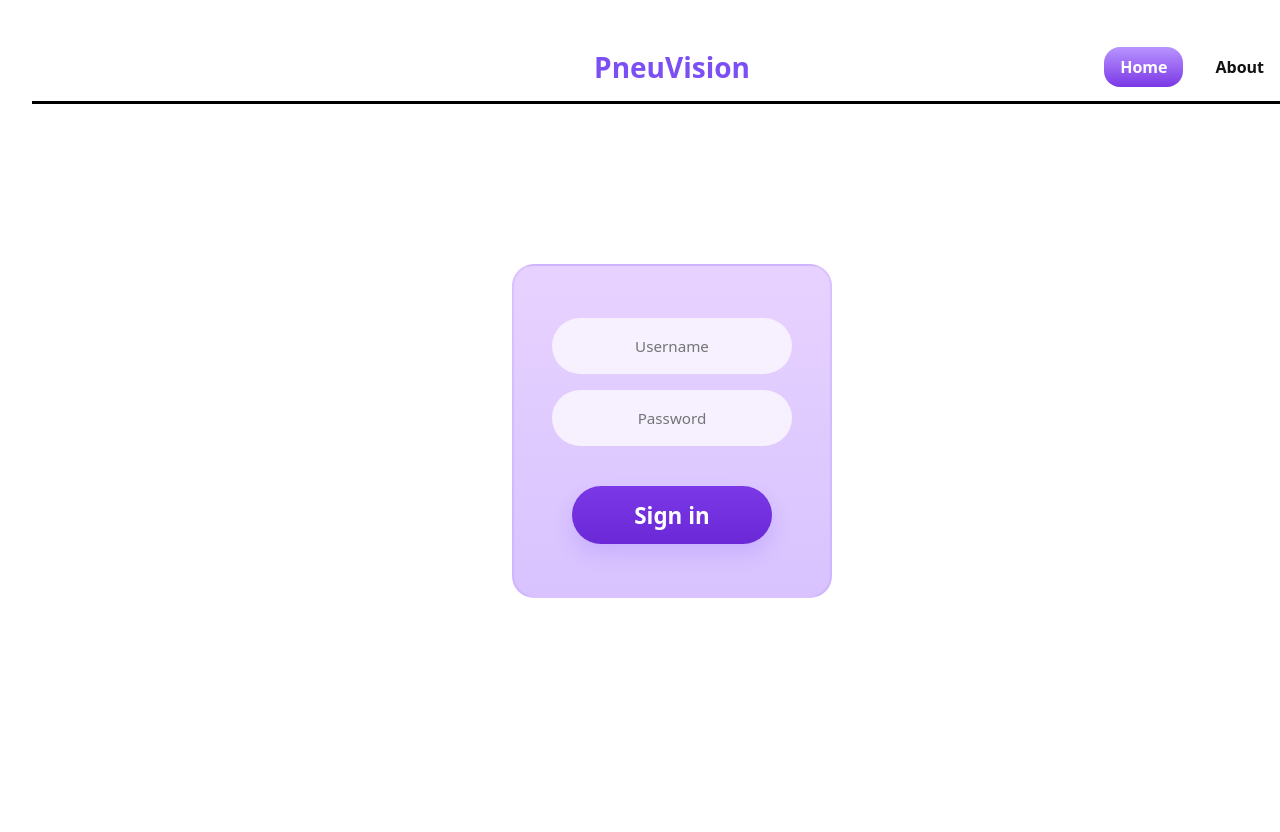
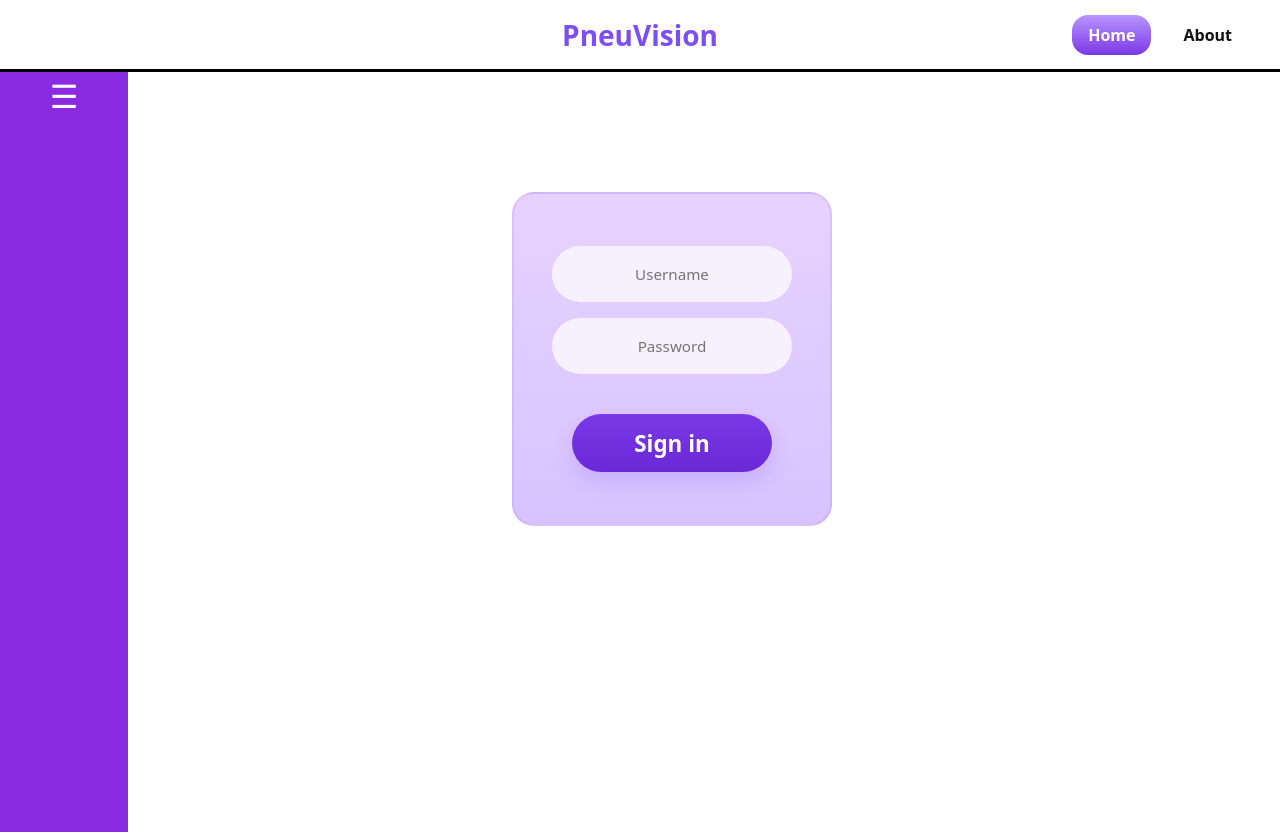
Before and after one commit to akshay-sajeev/PneuVision, a React (Vite) app: page /upload in a window 1280 px wide. Shown: the top 832 px of the page. Built offline with nearby package versions, Linux system fonts and the light colour scheme; a small style sheet from the web is missing.

Commit message:
Refactored main page and completed draft of profile and navbar

```diff
--- a/src/App.tsx
+++ b/src/App.tsx
@@ -1,21 +1,14 @@
 import { useState } from "react"
 import ProfileBar from "./components/ProfileBar";
-import "./styles/App.css"
-import "./styles/navbar.css"
+import Navbar from "./components/Navbar";
+import "./styles/App.css";
 
 function App() {
   return (
     <div className="app-root">
-  {/* Header Banner */}
-  <header className="app-header">
-    <h1 className="app-title">PneuVision</h1>
-    <nav>
-      <button className="nav-link btn-home">Home</button>
-      <button className="nav-link">About</button>
-    </nav>
-  </header>
+      <Navbar />
+      <ProfileBar />
 
-  {/* Main Section */}
       <main className="container">
         <div className="login-card">
           <input
--- /dev/null
+++ b/src/components/Navbar.tsx
@@ -0,0 +1,15 @@
+import "../styles/navbar.css";
+
+function Navbar() {
+  return (
+    <header className="app-header">
+      <h1 className="app-title">PneuVision</h1>
+      <nav>
+        <button className="nav-link btn-home">Home</button>
+        <button className="nav-link">About</button>
+      </nav>
+    </header>
+  );
+}
+
+export default Navbar;
--- a/src/components/ProfileBar.tsx
+++ b/src/components/ProfileBar.tsx
@@ -1,4 +1,4 @@
-import React, { useState } from "react";
+import { useState } from "react";
 import "../styles/profile_bar.css"
 
 export default function ProfileBar() {
@@ -6,21 +6,25 @@ export default function ProfileBar() {
 
   return (
     <div
-      id="profile_bar"
-      className={`profile_bar ${isOpen ? "expanded" : ""}`}
-      onClick={() => setIsOpen(isOpen => !isOpen)}
+      id="profile-bar"
+      className={`profile-bar ${isOpen ? "expanded" : ""}`}
     >
-      <div className="pb_header"></div>
-      <div className="profile_options">
-        <button id="logout" className="pb_el">
-          {isOpen && <span>Log Out</span>}
-        </button>
-        <button id="account" className="pb_el">
-          {isOpen && <span>Account</span>}
-        </button>
-        <button id="profile" className="pb_el">
-          {isOpen && <span>Profile</span>}
-        </button>
+      <div
+        className="pb-header"
+        onClick={() => setIsOpen(isOpen => !isOpen)}
+      >
+        ☰
+      </div>
+      <div className="profile-options">
+          {isOpen && <button id="logout" className="pb-el">
+            Log Out
+          </button>}
+          {isOpen && <button id="Account" className="pb-el">
+            Account
+          </button>}
+          {isOpen && <button id="Profile" className="pb-el">
+            Profile
+          </button>}
       </div>
     </div>
   );
--- a/src/styles/App.css
+++ b/src/styles/App.css
@@ -4,7 +4,7 @@
   padding: 2rem;
   text-align: center;
 }
-
+/*
 .logo {
   height: 6em;
   padding: 1.5em;
--- a/src/styles/navbar.css
+++ b/src/styles/navbar.css
@@ -2,13 +2,16 @@
   --pv-purple: #7b4ff3;
   --pv-deep: #7b38e6;
   --pv-lilac: #d8c3ff;
+  --navbar-height: 72px;
 }
 
 .app-header {
+  top: 0;
   width: 100vw;
+  height: var(--navbar-height);
+  position: fixed;
+  box-sizing: border-box;
   background: transparent;
-  height: 72px;
-  position: relative;
   border-bottom: 3px solid #000;
   z-index: 20;
   display: flex;
--- a/src/styles/profile_bar.css
+++ b/src/styles/profile_bar.css
@@ -1,8 +1,8 @@
-.profile_bar {
+.profile-bar {
     background-color:blueviolet;
     color: white;
     left: 0;
-    top: 0;
+    top: var(--navbar-height);
     height: 100vh;
     width: 10vw;
     flex-direction: column;
@@ -11,18 +11,23 @@
     overflow: hidden;
 }
 
-.profile_bar.expanded {
+.profile-bar.expanded {
     width: 20vw;
 }
 
-.profile_options {
-    padding-top: 5vh;
+.profile-options {
     gap: 1px;
     display: flex;
     flex-direction: column;
 }
 
-.pb_el {
+.pb-header {
+    color: white;
+    font-size: xx-large;
+}
+
+.pb-el {
     padding: 2vh;
     background-color: blueviolet;
+    color: white;
 }
```
Also changed, not shown: src/Login.tsx (added, +12 -0 lines). Lines whose indentation alone changed are shown as unchanged.
